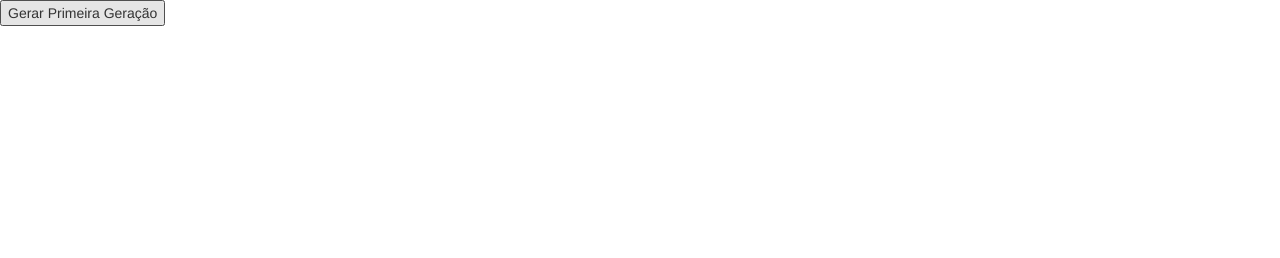
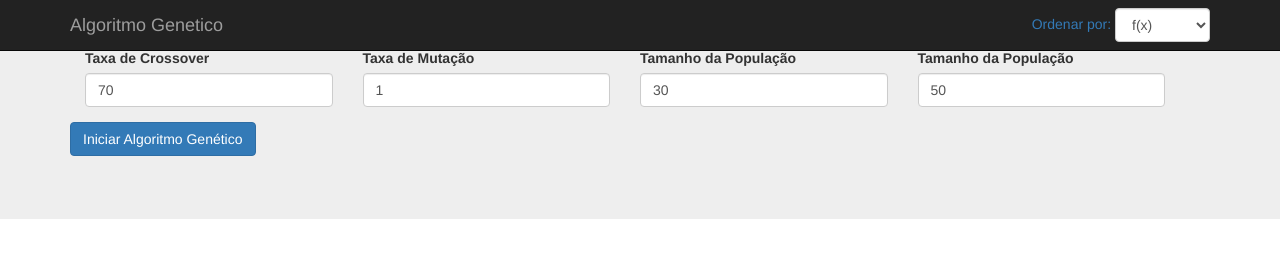
Before and after one commit to phramos/algoritmo-genetico, a website: page frontend/app/index2.html in a window 1280 px wide. Drawn offline with nearby package versions, Linux system fonts and the light colour scheme.

Commit message:
Ajustes na interface

```diff
--- a/frontend/app/index2.html
+++ b/frontend/app/index2.html
@@ -9,7 +9,87 @@
 </head>
 <body ng-app="appModule" ng-controller="AppCtrl">
 
-<button ng-click="algoritmoGenetico()">Gerar Primeira Geração</button>
+    <nav class="navbar navbar-inverse navbar-fixed-top">
+        <div class="container">
+            <div class="navbar-header">
+                <button type="button" class="navbar-toggle collapsed" data-toggle="collapse" data-target="#navbar"
+                        aria-expanded="false" aria-controls="navbar">
+                    <span class="sr-only">Toggle navigation</span>
+                    <span class="icon-bar"></span>
+                    <span class="icon-bar"></span>
+                    <span class="icon-bar"></span>
+                </button>
+                <a class="navbar-brand" href="#">Algoritmo Genetico</a>
+            </div>
+            <div id="navbar" class="navbar-collapse collapse" aria-expanded="false" style="height: 1px;">
+                <form class="navbar-form navbar-right">
+                    <span class="text-primary">Ordenar por: </span>
+
+                    <div class="form-group">
+                        <select ng-model="ordem" class="form-control">
+                            <option value="decimal">decimal</option>
+                            <option value="aptidao">f(x)</option>
+                        </select>
+                    </div>
+                </form>
+            </div>
+            <!--/.navbar-collapse -->
+        </div>
+    </nav>
+
+<div class="jumbotron">
+
+    <div class="container">
+        <!--<form>-->
+            <!--<div class="form-group col-md-1">-->
+                <!--<label for="taxaCrossover">Taxa de Crossover</label>-->
+                <!--<input type="number" class="form-control" id="taxaCrossover" ng-model="taxaCrossover" placeholder="Taxa de Crossover">-->
+            <!--</div>-->
+            <!--<div class="form-group col-md-1">-->
+                <!--<label for="taxaCrossover">Taxa de Mutação</label>-->
+                <!--<input type="number" class="form-control" id="taxaMutacao" ng-model="taxaMutacao" placeholder="Taxa de Crossover">-->
+            <!--</div>-->
+            <!--<br>-->
+        <!--</form>-->
+
+        <form>
+            <div class="row col-md-12">
+                <div class="form-group col-md-3">
+                    <label for="taxaCrossover">Taxa de Crossover</label>
+                    <input type="number" class="form-control" id="taxaCrossover" ng-model="taxaCrossover" placeholder="Taxa de Crossover">
+                </div>
+
+
+                <div class="form-group col-md-3">
+                    <label for="taxaCrossover">Taxa de Mutação</label>
+                    <input type="number" class="form-control" id="taxaMutacao" ng-model="taxaMutacao" placeholder="Taxa de Crossover">
+                </div>
+
+                <div class="form-group col-md-3">
+                    <label for="tamanhoPopulacao">Tamanho da População</label>
+                    <input type="number" class="form-control" id="tamanhoPopulacao" ng-model="tamanhoPopulacao" placeholder="Tamanho da população">
+                </div>
+
+                <div class="form-group col-md-3">
+                    <label for="quantidadeGeracoes">Tamanho da População</label>
+                    <input type="number" class="form-control" id="quantidadeGeracoes" ng-model="quantidadeGeracoes" placeholder="Quantidade de gerações">
+                </div>
+            </div>
+            <div class="row">
+                <div class="form-group">
+
+                    <div class="form-group col-md-3">
+                        <button class="btn btn-primary" ng-click="algoritmoGenetico()">Iniciar Algoritmo Genético</button>
+                    </div>
+                    <!--<div class="col-sm-offset-2 col-sm-10">-->
+                        <!--<button type="submit" class="btn btn-default">Sign in</button>-->
+                    <!--</div>-->
+                </div>
+            </div>
+        </form>
+
+
+
         <div ng-repeat="g in geracao">
                 <h2>{{g.descricao}}</h2>
             <table class="table table-striped">
@@ -21,7 +101,7 @@
                     </tr>
                 </thead>
                 <tbody>
-                <tr ng-repeat="individuo in g.populacao">
+                    <tr ng-repeat="individuo in g.populacao | orderBy:ordem">
                         <td>{{individuo.bin}}</td>
                         <td>{{individuo.decimal}}</td>
                         <td>{{individuo.aptidao}}</td>
@@ -30,5 +110,8 @@
             </table>
 
         </div>
+    </div>
+</div>
+
 </body>
 </html>
--- a/frontend/app/scripts/app.js
+++ b/frontend/app/scripts/app.js
@@ -13,6 +13,7 @@
 
         $scope.geracao = [];
 
+        $scope.ordem = "aptidao";
 
         function Individuo(bin) {
             this.bin = bin;
```
Lines whose indentation alone changed are shown as unchanged.
